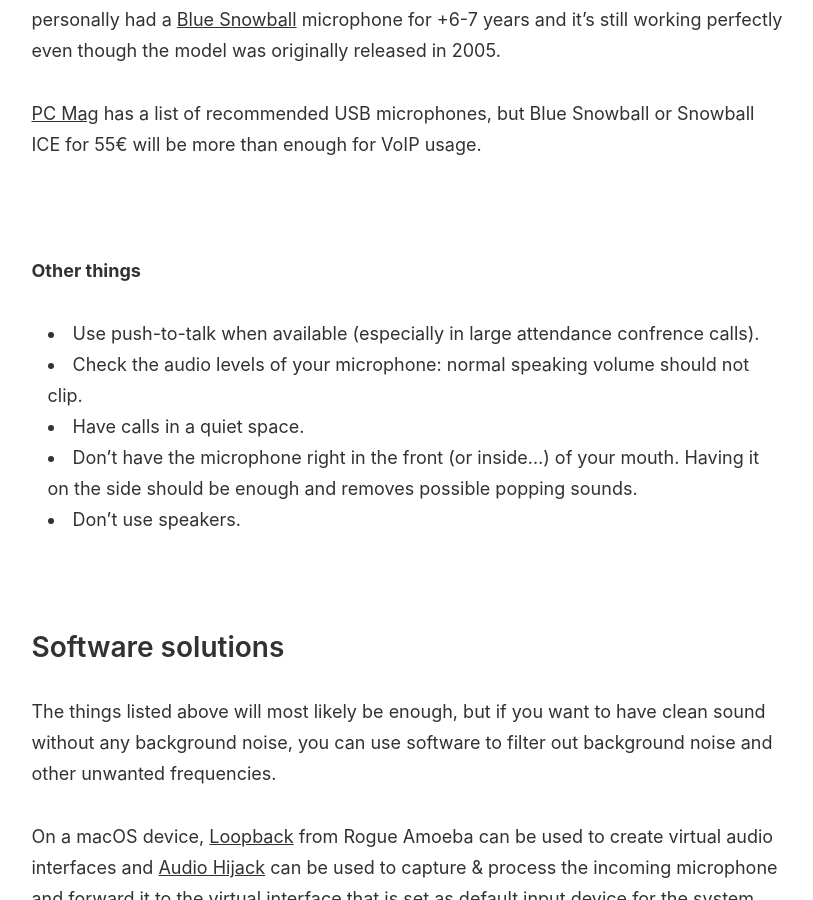
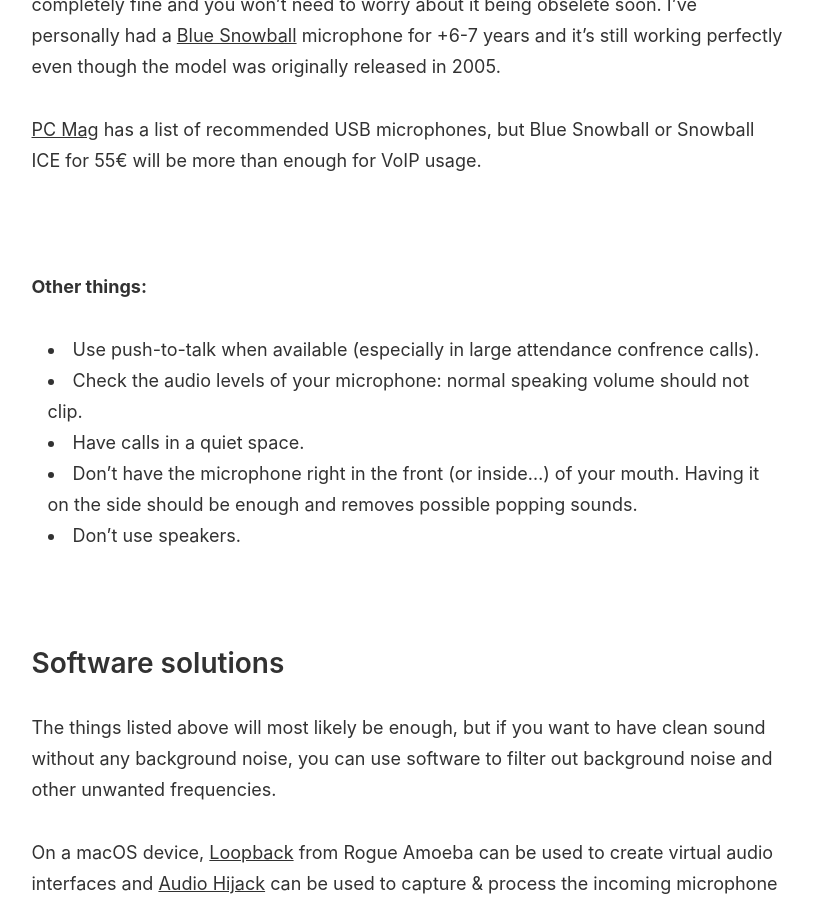
Before and after one commit to joonakeskitalo/joonakeskitalo.github.io, a Jekyll site: the page built from _posts/2020-03-30-improving-microphone-quality-for-VoIP.md, in a window 1280 px wide and 900 px high, scrolled down 1088 px. Shown: the whole window, without its empty margins (232-1045 px from the left). Built offline with Jekyll 4.4.1, drawn with Linux system fonts in a browser that asks for light colours.

```diff
--- a/_posts/2020-03-30-improving-microphone-quality-for-VoIP.md
+++ b/_posts/2020-03-30-improving-microphone-quality-for-VoIP.md
@@ -15,7 +16,7 @@ Audio devices don't get old quickly, so investing into having one at any point i
 
 <br/>
 
-**Other things**
+**Other things:**
 
 - Use push-to-talk when available (especially in large attendance confrence calls).
 - Check the audio levels of your microphone: normal speaking volume should not clip.
```
Also changed, not shown: other parts of _posts/2020-03-30-improving-microphone-quality-for-VoIP.md (+2 -1 lines).
